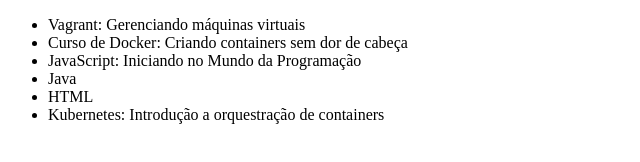
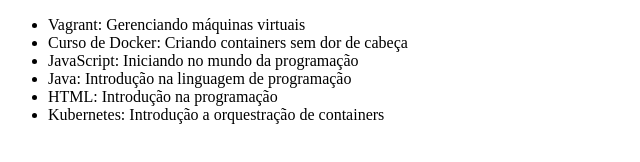
Before and after one commit to rmrgomes/git-github-alura, a plain HTML site: page index.html in a window 1280 px wide. Shown: the whole page, without its empty margins (0-640 px from the left). Drawn offline with Linux system fonts and the light colour scheme.

Commit message:
Alteração de nomes

```diff
--- a/index.html
+++ b/index.html
@@ -10,9 +10,9 @@
     <ul>
         <li>Vagrant: Gerenciando máquinas virtuais</li>
         <li>Curso de Docker: Criando containers sem dor de cabeça</li>
-        <li>JavaScript: Iniciando no Mundo da Programação</li>
-        <li>Java</li>
-        <li>HTML</li>
+        <li>JavaScript: Iniciando no mundo da programação</li>
+        <li>Java: Introdução na linguagem de programação</li>
+        <li>HTML: Introdução na programação</li>
         <li>Kubernetes: Introdução a orquestração de containers</li>
     </ul>
 </body>
```
